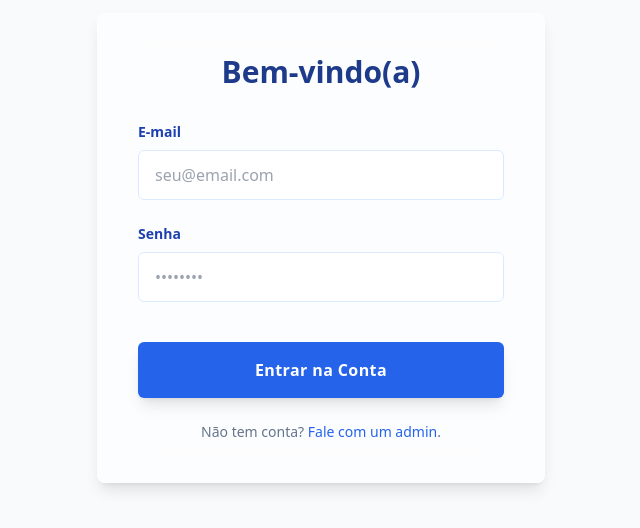
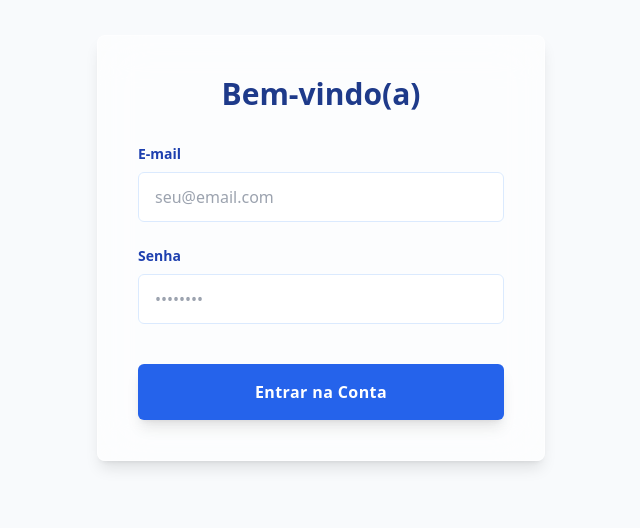
Before and after one commit to lucassilveiracosta/sistema-de-reservas, a Next.js app in the folder frontend/: page /login in a window 1280 px wide. Shown: the part 152-680 px from the top of the page, without its empty margins (319-959 px from the left). Built offline with nearby package versions, Linux system fonts and the light colour scheme.

Commit message:
feat(frontend): remove admin contact link from login page

```diff
--- a/frontend/src/app/login/page.tsx
+++ b/frontend/src/app/login/page.tsx
@@ -67,9 +67,6 @@ export default function Login() {
             {loading ? "Entrando..." : "Entrar na Conta"}
           </button>
         </form>
-        <p className="mt-6 text-center text-sm text-slate-500">
-          Não tem conta? <a href="#" className="text-blue-600 hover:underline">Fale com um admin</a>.
-        </p>
       </div>
     </main>
   );
```
